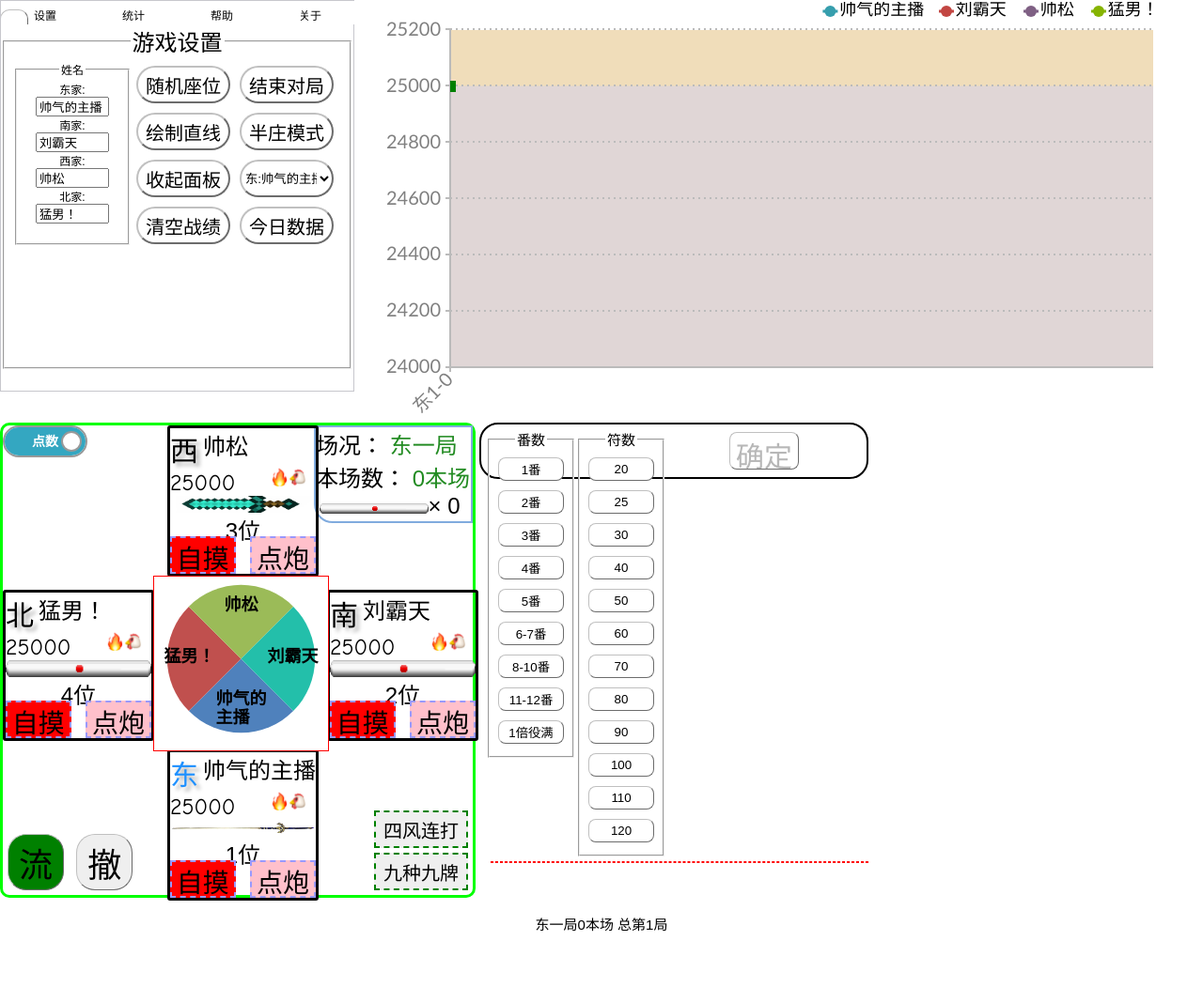
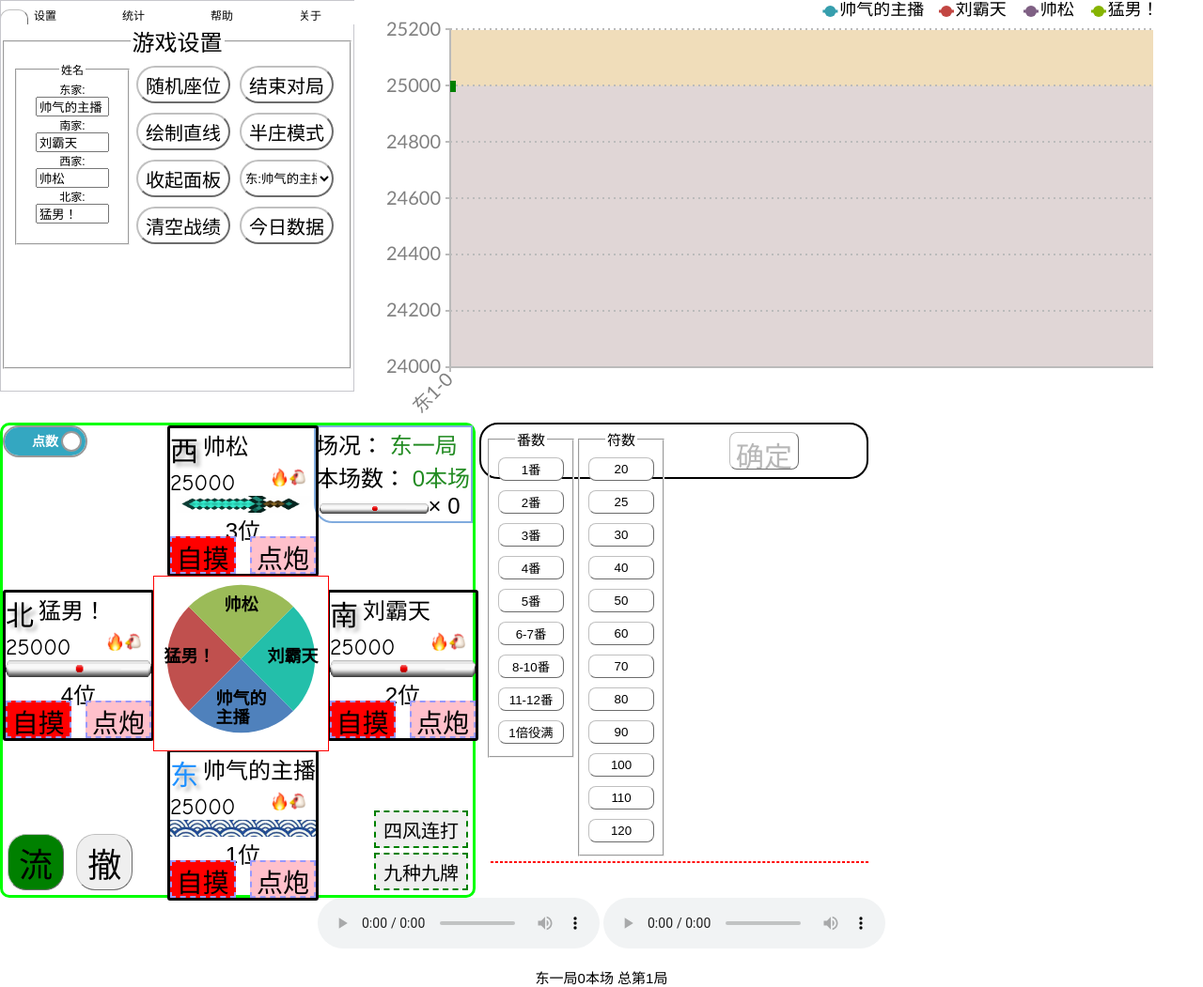
Before and after one commit to owenlius/Majong-AutoScore-master, a plain HTML site: page JS/index.html in a window 1280 px wide. Shown: the whole page at 94% size. Before the commit the page ends 994 px from the top, so only its background shows below. Drawn offline with Linux system fonts and the light colour scheme.

Commit message:
更新730

```diff
--- a/JS/Majong.js
+++ b/JS/Majong.js
@@ -30,7 +30,7 @@ rankDict = {
 }
 
 richi_img = {
-    '帅气的主播': 'jian.png',
+    '帅气的主播': 'richi2.png',
     '帅松': 'sword3.png',
 }
 
--- a/JS/index.html
+++ b/JS/index.html
@@ -283,12 +283,12 @@
 
     </div>
     <div class="clear"> </div>
-    <audio id="song_bgm" controls hidden>
+    <audio id="song_bgm" controls >
         <source src="./bgm/song_richi.mp3" type="audio/mpeg">
         <source src="horse.ogg" type="audio/ogg">
 
     </audio>
-    <audio id="chao_bgm" controls hidden>
+    <audio id="chao_bgm" controls >
         <source src="./bgm/热烈决斗者.mp3" type="audio/mpeg">
         <source src="horse.ogg" type="audio/ogg">
 
```
Also changed, not shown: JS/history/day5.png (added), JS/history/day6.png (added), 7 other files.
